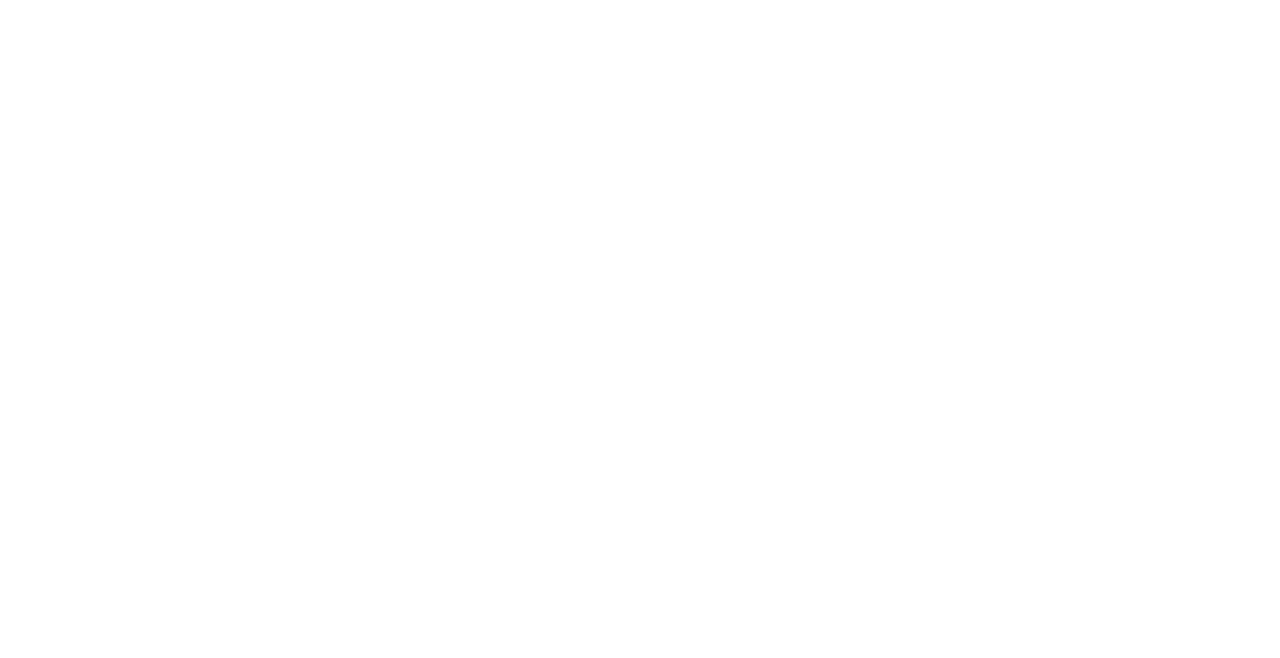
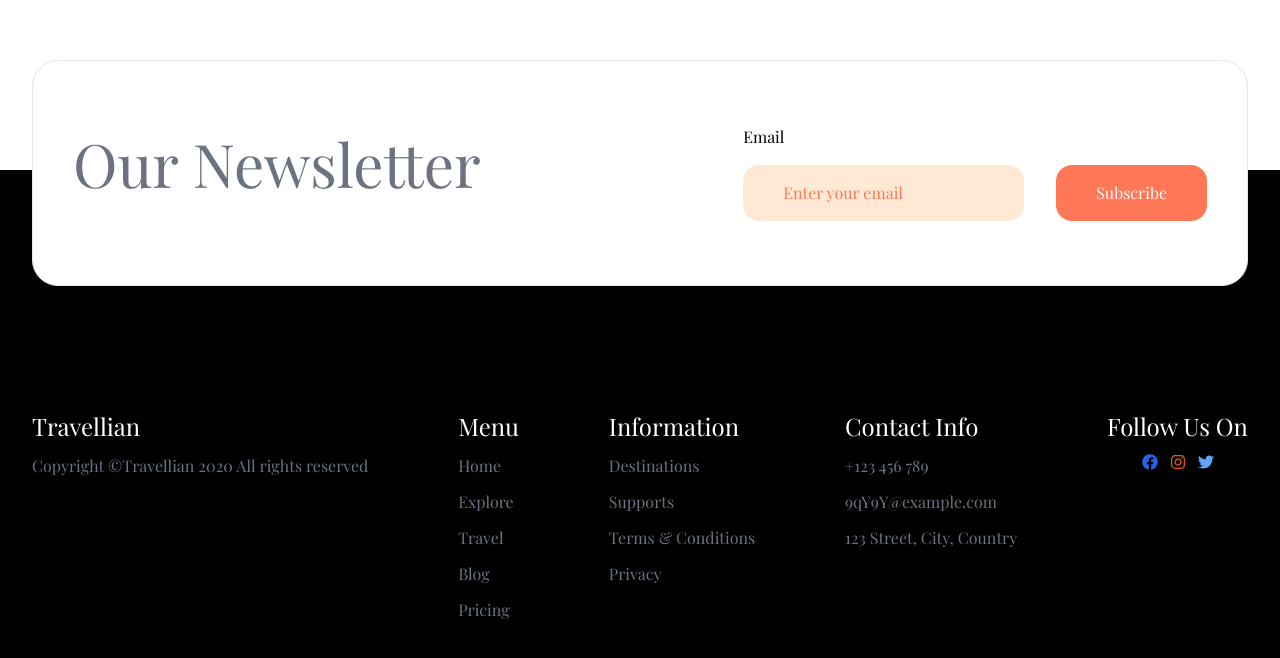
Before and after one commit to muhammadalaa20/travel-agency-landing-page, a React (Vite) app: page / in a window 1280 px wide. Shown: the part 4282-4940 px from the top of the page. Before the commit the page ends 3938 px from the top, so only its background shows below. Built offline with nearby package versions, Linux system fonts and the light colour scheme; a web font is replaced by a local one.

Commit message:
the footer

```diff
--- a/src/App.jsx
+++ b/src/App.jsx
@@ -1,6 +1,7 @@
 import './App.css'
 import Header from './components/Header'
 import Main from './components/Main'
+import Footer from './components/Footer'
 
 function App() {
 
@@ -9,6 +10,7 @@ function App() {
     <>
       <Header />
       <Main />
+      <Footer />
     </>
   )
 }
--- a/src/App.scss
+++ b/src/App.scss
@@ -31,7 +31,7 @@ header {
 }
 
 [type="date"] {
-    background: #fff url(/352469_arrow_up_icon.svg) 100% 35% no-repeat;
+    background: #fff url(/352469_arrow_up_icon.svg) 98% 35% no-repeat;
     background-size: 20px;
 }
 
--- a/src/components/FifthSec.jsx
+++ /dev/null
@@ -1,5 +0,0 @@
-export default function FifthSec() {
-    return(
-        <div>one</div>
-    )
-}
--- /dev/null
+++ b/src/components/Footer.jsx
@@ -0,0 +1,87 @@
+import { useState } from "react"
+import { FaFacebook } from "react-icons/fa";
+import { FaInstagram } from "react-icons/fa";
+import { FaTwitter } from "react-icons/fa";
+
+export default function Footer() {
+    const [formData, setFormData] = useState(
+        {
+            email: "",
+        }
+    )
+    function handleChange(event) {
+        const { name, value, type, checked } = event.target
+        setFormData(prevFormData => {
+            return {
+                ...prevFormData,
+                [name]: type === "checkbox" ? checked : value
+            }
+        })
+    }
+    function handleSubmit(event) {
+        event.preventDefault()
+        console.log(formData)
+    }
+    return(
+        <footer className="footer dark:bg-slate-900">
+            <div className="xl:px-8 lg:px-8 px-4 xl:pt-56 lg:pt-26 xl:pb-16 lg:pb-36 py-20">
+            <div className="footer-content border flex flex-col gap-16 xl:flex-row lg:flex-row rounded-[26px] px-5 py-10 xl:px-10 lg:px-10 xl:py-16 lg:py-16  justify-between items-center relative xl:-bottom-[180px] lg:-bottom-[240px] -bottom-[180px] bg-white">
+                <h1 className="text-4xl xl:text-6xl lg:text-6xl mb-5 text-gray-500">Our Newsletter</h1>
+                <form onSubmit={handleSubmit} className="flex flex-col xl:flex-row lg:flex-row gap-8 justify-center xl:items-end lg:items-end items-start">
+                    <div>
+                    <label htmlFor="email" className="block pb-4">Email</label>
+                    <input type="text"
+                    placeholder="Enter your email"
+                    name="email"
+                    id="email"
+                    onChange={handleChange}
+                    className="input bg-[#FFE8D4] placeholder-primary xl:px-10 lg:px-10 px-5 py-4 rounded-2xl"
+                    value={formData.email}
+                    />
+                    </div>
+                    <button type="submit" className="py-4 xl:px-10 lg:px-10 px-5 rounded-2xl text-white bg-primary">Subscribe</button>
+                </form>
+            </div>
+            </div>
+            <div className="bg-black flex flex-col xl:items-start lg:items-start items-start     xl:flex-row lg:flex-row pt-60 text-white justify-between px-8 pb-36 xl:gap-0 lg:gap-0 gap-8">
+                <div className="">
+                    <h1 className="text-2xl pb-3">Travellian</h1>
+                    <p className="text-gray-500">Copyright ©Travellian 2020 All rights reserved</p>
+                </div>
+                <div className="">
+                    <h1 className="text-2xl pb-3">Menu</h1>
+                    <ul className="flex flex-col gap-3 text-white">
+                        <li><a href="#Home" className="hover:text-primary text-gray-500">Home</a></li>
+                        <li><a href="#Explore" className="hover:text-primary text-gray-500">Explore</a></li>
+                        <li><a href="#Travel" className="hover:text-primary text-gray-500">Travel</a></li>
+                        <li><a href="#Blog" className="hover:text-primary text-gray-500">Blog</a></li>
+                        <li><a href="#Pricing" className="hover:text-primary text-gray-500">Pricing</a></li>
+                    </ul>
+                </div>
+                <div className="">
+                <h1 className="text-2xl pb-3">Information</h1>
+                    <ul className="flex flex-col gap-3 ">
+                        <li><a href="#Destinations" className="hover:text-primary text-gray-500">Destinations</a></li>
+                        <li><a href="#Supports" className="hover:text-primary text-gray-500">Supports</a></li>
+                        <li><a href="#Terms" className="hover:text-primary text-gray-500">Terms & Conditions</a></li>
+                        <li><a href="#Privacy" className="hover:text-primary text-gray-500">Privacy</a></li>
+                    </ul>
+                </div>
+                <div className="flex flex-col gap-3 ">
+                    <h1 className="text-2xl">Contact Info</h1>
+                    <h5 className="text-gray-500">+123 456 789</h5>
+                    <h5 className="text-gray-500">9qY9Y@example.com</h5>
+                    <h5 className="text-gray-500">123 Street, City, Country</h5>
+                </div>
+                <div className="flex flex-col gap-3">
+                    <h1 className="text-2xl">Follow Us On</h1>
+                    <div className="flex gap-3 items-center justify-center">
+                    <FaFacebook className="text-blue-600"/>
+                    <FaInstagram className="text-orange-600"/>
+                    <FaTwitter className="text-blue-400"/>
+                    </div>
+                </div>
+            </div>
+        </footer>
+    )
+}
--- a/src/components/FourthSec.jsx
+++ /dev/null
@@ -1,5 +0,0 @@
-export default function FourthSec() {
-    return(
-        <div>one</div>
-    )
-}
```
